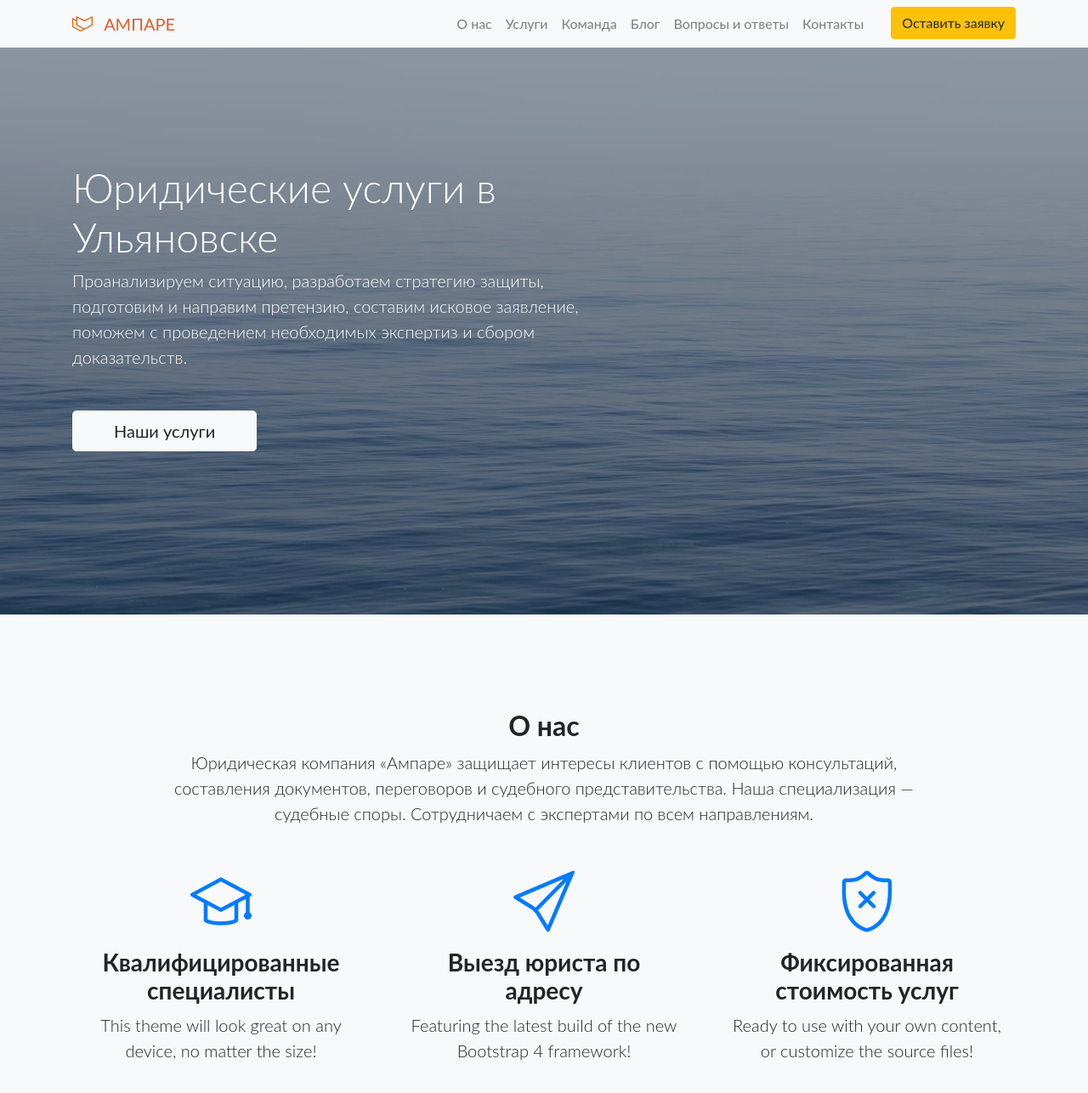
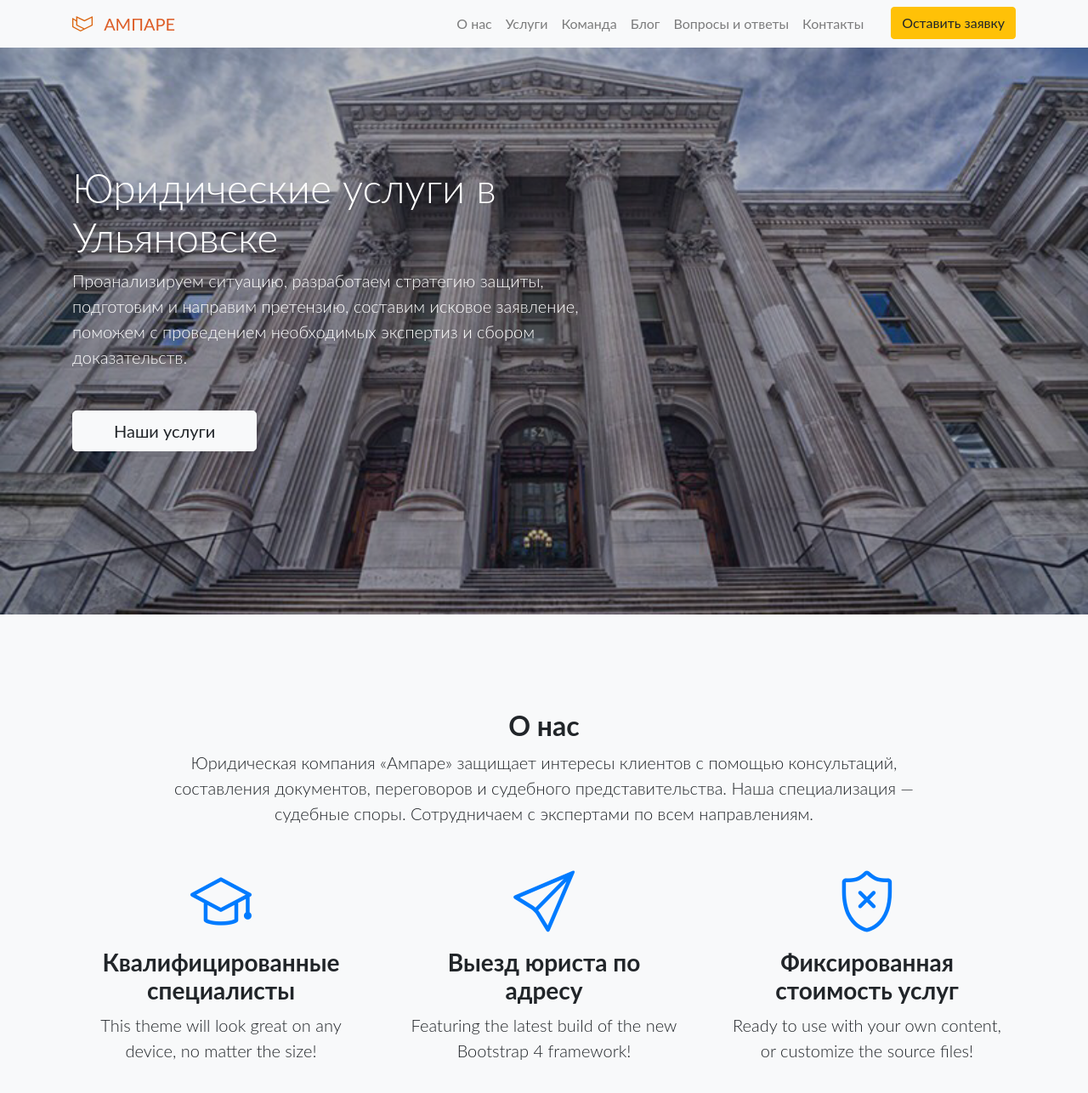
Before and after one commit to ampare/ampare.github.io, a Jekyll site: the page built from index.html, in a window 1280 px wide and 1400 px high. Shown: the top 1286 px of the window at 85% size. Built offline with Jekyll 4.4.1, drawn with Linux system fonts in a browser that asks for light colours; nearby versions of some CDN libraries; library files that are not in the unit come from our copies.

Commit message:
Update _masthead.scss

```diff
--- a/assets/_sass/_masthead.scss
+++ b/assets/_sass/_masthead.scss
@@ -1,7 +1,8 @@
 header.masthead {
   position: relative;
   background-color: $gray-800;
-  background: url('/assets/images/bg-masthead.jpg') no-repeat center center;
+//   background: url('/assets/images/bg-masthead.jpg') no-repeat center center;
+  background: url('/assets/images/bg-masthead.png') no-repeat center center;
   @include background-cover;
   padding-top: 8rem;
   padding-bottom: 8rem;
```
